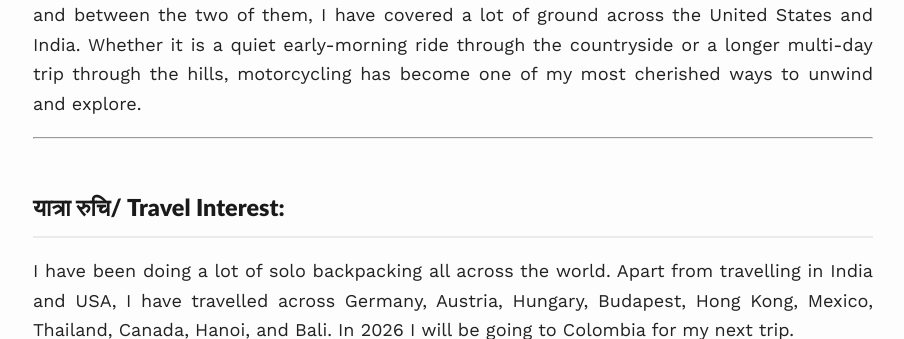
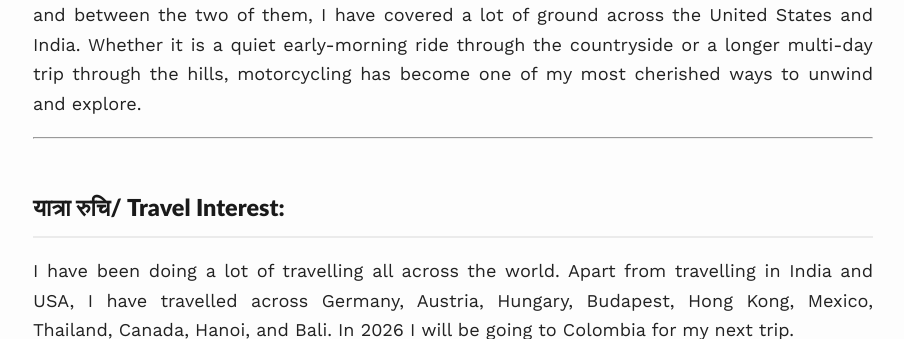
Before and after one commit to divijkohli/divijkohli.github.io, a Jekyll site: the page built from _pages/aboutme.md, in a window 1280 px wide and 900 px high, scrolled down 1408 px, cut to the strip 0-339 px from the top of the window. Shown: the whole strip, without its empty margins (187-1091 px from the left). Built offline with Jekyll 4.4.1, drawn with Linux system fonts in a browser that asks for light colours; nearby versions of some CDN libraries.

Commit message:
Replace solo backpacking with travelling in about me
Co-Authored-By: Claude Sonnet 4.6 <noreply@anthropic.com>

```diff
--- a/_pages/aboutme.md
+++ b/_pages/aboutme.md
@@ -24,7 +24,7 @@ permalink: /aboutme/
 
 ## यात्रा रुचि/ Travel Interest:
 
-<p align="justify"> I have been doing a lot of solo backpacking all across the world. Apart from travelling in India and USA, I have travelled across Germany, Austria, Hungary, Budapest, Hong Kong, Mexico, Thailand, Canada, Hanoi, and Bali. In 2026 I will be going to Colombia for my next trip. </p>
+<p align="justify"> I have been doing a lot of travelling all across the world. Apart from travelling in India and USA, I have travelled across Germany, Austria, Hungary, Budapest, Hong Kong, Mexico, Thailand, Canada, Hanoi, and Bali. In 2026 I will be going to Colombia for my next trip. </p>
   <div style="text-align: center;">
     <img src="{{ site.baseurl }}/assets/images/travel1.jpg" alt="" width="800">
 </div>
```
